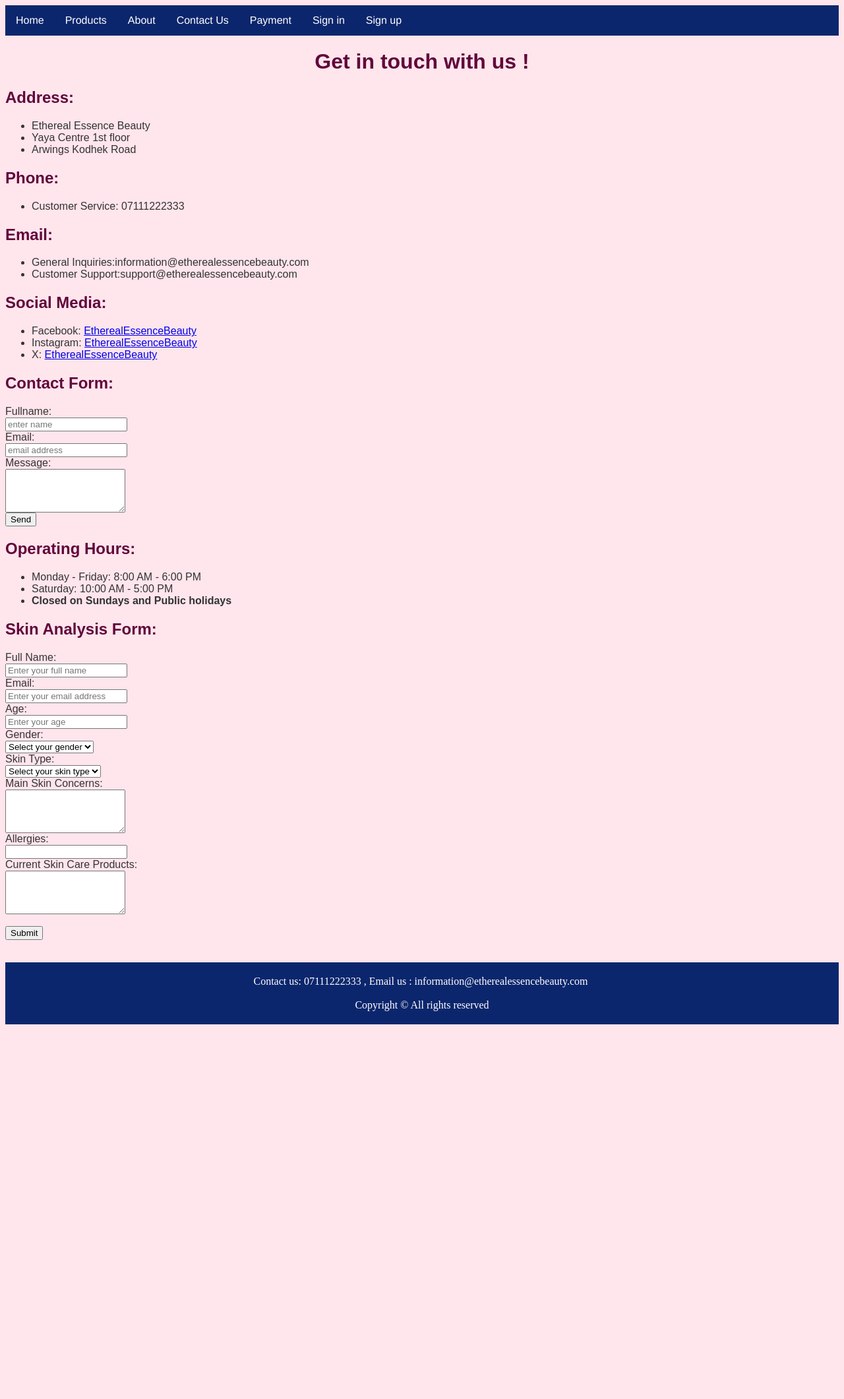
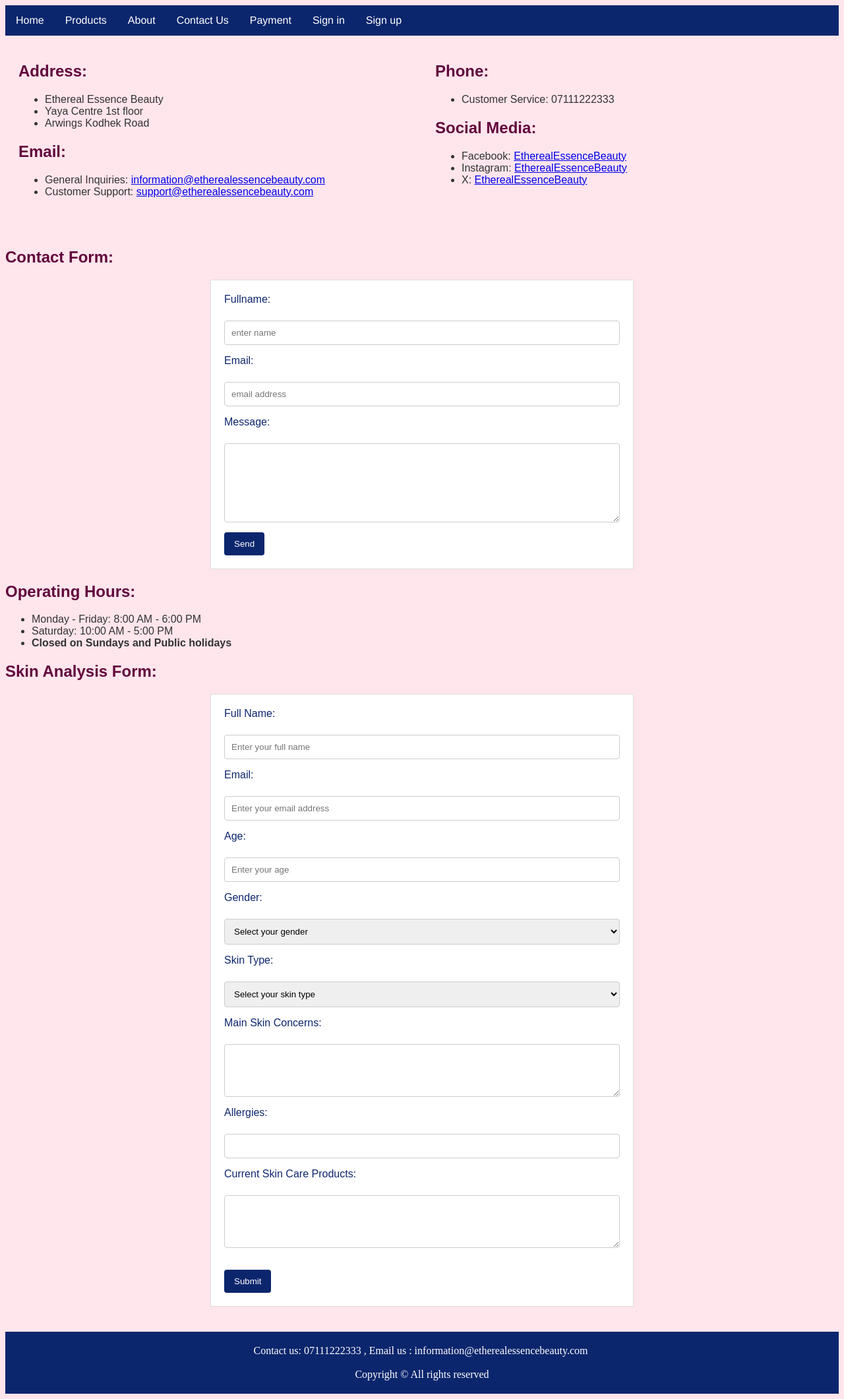
Before and after one commit to nmonar1/FirstWeb, a PHP site: page /contact_us.php in a window 1280 px wide. Shown: the whole page at 66% size. Before the commit the page ends 1553 px from the top, so only its background shows below. Run offline with PHP 8.4, Linux system fonts and the light colour scheme.

Commit message:
addeda sidebar in contact.php and styled the forms

```diff
--- a/contact_us.php
+++ b/contact_us.php
@@ -8,25 +8,24 @@
 
 
 <div class="container">
-        <h1>Get in touch with us !</h1>
-
+        <div class="address-info">
             <h2>Address:</h2>
             <ul>
                 <li>Ethereal Essence Beauty</li>
-            <li> Yaya Centre 1st floor</li>
+                <li>Yaya Centre 1st floor</li>
                 <li>Arwings Kodhek Road</li>
-
-        </ul>
-
-        <h2>Phone:</h2>
-        <ul>
-            <li>Customer Service: 07111222333</li>
             </ul>
 
             <h2>Email:</h2>
             <ul>
-            <li>General Inquiries:information@etherealessencebeauty.com</a></li>
-            <li>Customer Support:support@etherealessencebeauty.com</a></li>
+                <li>General Inquiries: <a href="mailto:information@etherealessencebeauty.com">information@etherealessencebeauty.com</a></li>
+                <li>Customer Support: <a href="mailto:support@etherealessencebeauty.com">support@etherealessencebeauty.com</a></li>
+            </ul>
+        </div>
+        <div class="sidebar">
+            <h2>Phone:</h2>
+            <ul>
+                <li>Customer Service: 07111222333</li>
             </ul>
 
             <h2>Social Media:</h2>
@@ -35,6 +34,9 @@
                 <li>Instagram: <a href="https://www.instagram.com/EtherealEssencesss">EtherealEssenceBeauty</a></li>
                 <li>X: <a href="https://twitter.com/EtherealEssencesss">EtherealEssenceBeauty</a></li>
             </ul>
+        </div>
+    </div>
+
 
         <h2>Contact Form:</h2>
         <form action="includes/submit_contact.php" method="post">
--- a/css/contact_us.css
+++ b/css/contact_us.css
@@ -43,9 +43,9 @@ footer {
     font-weight: 300;
 }
 
-/* General Table Styling */
+
 table {
-    width: 100%; /* Adjust as needed */
+    width: 100%;
     border-collapse: collapse; /* Remove extra spacing between cells */
     margin-bottom: 20px; /* Optional for spacing below */
     font-family: Arial, sans-serif; /* Customize the font */
@@ -72,3 +72,79 @@ table {
     color: #0c266d;  /* Make "Del" links blue */
     text-decoration: none;
   }
+
+
+
+
+  /* General Form Styling */
+form {
+    max-width: 600px; /* Adjust width as needed */
+    margin: 20px auto; /* Center the form */
+    padding: 20px;
+    background-color: white; /* Set background to white for better contrast */
+    border: 1px solid #ddd; /* Subtle border */
+}
+
+label {
+    display: block; /* Place labels above inputs */
+    margin-bottom: 5px;
+    color: #0c266d; /* Match your existing heading color */
+}
+
+input[type="text"],
+input[type="email"],
+input[type="number"],
+select,
+textarea {
+    width: 100%;
+    padding: 10px;
+    margin-bottom: 15px;
+    border: 1px solid #ccc;
+    border-radius: 4px;
+    box-sizing: border-box; /* Prevent padding from affecting width */
+}
+
+input[type="submit"] {
+    background-color: #0c266d;
+    color: white;
+    padding: 10px 15px;
+    border: none;
+    border-radius: 4px;
+    cursor: pointer;
+}
+
+input[type="submit"]:hover {
+    background-color: #61063b;
+}
+
+/* Skin Analysis Form Specific Styling */
+#skin_concerns,
+#current_products {
+    height: 80px; /* Adjust height for multi-line text areas */
+}
+
+/* Contact Form Specific Styling */
+#message {
+    height: 120px;
+}
+
+
+.container {
+    display: flex; /* Use flexbox for the layout */
+    flex-wrap: wrap; /* Allow items to wrap to the next line if they don't fit */
+  }
+
+  .address-info, .sidebar { /* Style both sections similarly */
+    flex: 1 1 45%; /* Each section takes up 45% width, but can grow if needed */
+    padding: 20px;
+    box-sizing: border-box; /* Include padding in the element's total width and height */
+    margin-bottom: 20px;
+  }
+
+
+
+  @media (max-width: 768px) { /* Adjust for smaller screens (optional) */
+    .address-info, .sidebar {
+      flex: 1 1 100%; /* Take up full width on small screens */
+    }
+  }
```
Also changed, not shown: r.html (deleted, +0 -25 lines). Lines whose indentation alone changed are shown as unchanged.
